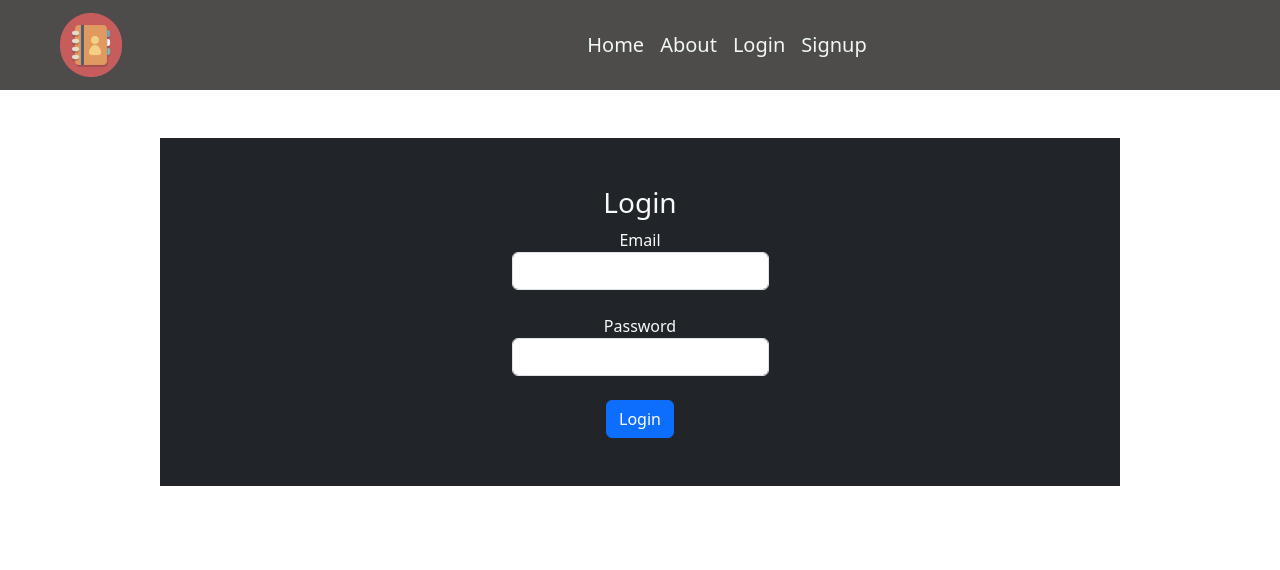
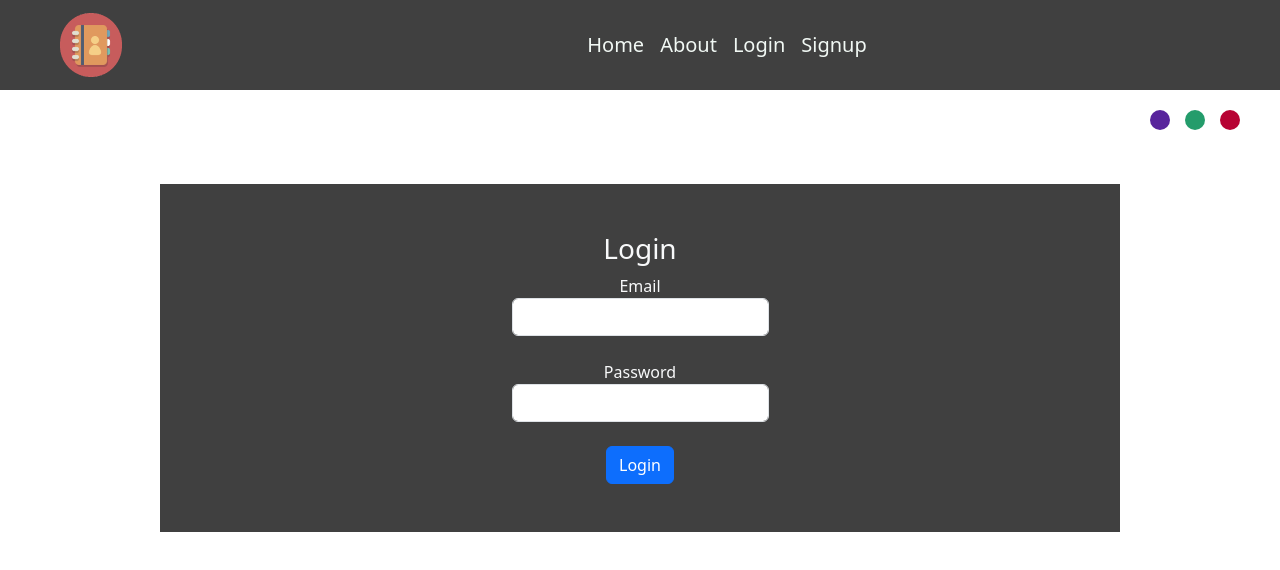
Before and after one commit to Bihabaha/ContactKeeper, a React (Vite) app in the folder frontend/: page /login in a window 1280 px wide. Shown: the top 570 px of the page. Built offline with nearby package versions, Linux system fonts and the light colour scheme.

Commit message:
ThemeSelector

```diff
--- a/frontend/src/App.jsx
+++ b/frontend/src/App.jsx
@@ -9,6 +9,7 @@ import Register from "./Components/Register/Register";
 import { useAuthContext } from "./hooks/useAuthContext";
 import Page from "./Components/Page/Page";
 import Contacts from "./Components/Contacts/Contacts";
+import ThemeSelector from "./Components/ThemeSelector/ThemeSelector";
 
 const App = () => {
   const { user } = useAuthContext();
@@ -18,6 +19,7 @@ const App = () => {
 "
     >
       <Navbar />
+      <ThemeSelector/>
       <Routes>
         <Route path="/" element={user ? <Home /> : <Navigate to="/page" />} />
         <Route path="/about" element={<About />} />
--- a/frontend/src/Components/Home/Home.jsx
+++ b/frontend/src/Components/Home/Home.jsx
@@ -20,7 +20,7 @@ const Home = () => {
       }
     });
     const json = await response.json();
-    console.log(json)
+
     if (response.ok) {
      dispatch({type:"SET_CONTACTS",payload:json})
     }
--- a/frontend/src/Components/Login/Login.jsx
+++ b/frontend/src/Components/Login/Login.jsx
@@ -1,7 +1,8 @@
 import React, { useState } from 'react'
 import { useLogin } from '../../hooks/useLogin'
-useLogin
+import { useTheme } from "../../hooks/UseContextHook";
 const Login = () => {
+  const {color}=useTheme()
 
   const [email,setEmail]= useState("")
   const [password,setPassword]=useState("")
@@ -13,8 +14,8 @@ const Login = () => {
 
   }
   return (
-    <div className='container w-75 bg-dark mt-5 text-center text-light '>
-      <form className='p-5' onSubmit={handleSubmit}>
+    <div className='container w-75  mt-5 text-center text-light '>
+      <form className='p-5' onSubmit={handleSubmit} style={{background:color}}>
       <h3 className='text-center'>Login</h3>
         <div className="mb-3">
           <label  className="form-label">
--- a/frontend/src/Components/Navbar/Navbar.jsx
+++ b/frontend/src/Components/Navbar/Navbar.jsx
@@ -4,10 +4,13 @@ import "./Navbar.css";
 import { Link } from "react-router-dom";
 import { useLogout } from "../../hooks/useLogout";
 import { useAuthContext } from "../../hooks/useAuthContext";
+import { useTheme } from "../../hooks/UseContextHook";
+
 useAuthContext;
 useLogout;
 useLogout;
 const Navbar = () => {
+  const {color}=useTheme()
   const { logout } = useLogout();
   const { user } = useAuthContext();
   const handleClick = () => {
@@ -16,7 +19,7 @@ const Navbar = () => {
 
   return (
     <div>
-      <nav className="navbar navbar-expand-lg ">
+      <nav className="navbar navbar-expand-lg "  style={{background:color}}>
         <div className="container-fluid">
           <Link className="navbar-brand  text-light" to="/">
             <img className="mx-5  "  src="/public/pictures/logo.png" />
--- /dev/null
+++ b/frontend/src/Components/ThemeSelector/ThemeSelector.css
@@ -0,0 +1,18 @@
+.themeSelector{
+    display: flex;
+    justify-content: flex-end;
+    align-items: center;
+    max-width: 1200px;
+    margin: 20px auto;
+}
+
+.theme-buttons div {
+    display: inline-block;
+    width: 20px;
+    height: 20px;
+    cursor: pointer;
+    margin-left: 15px;
+    border-radius:50%
+
+
+}
--- /dev/null
+++ b/frontend/src/Components/ThemeSelector/ThemeSelector.jsx
@@ -0,0 +1,19 @@
+import React from 'react'
+import "./ThemeSelector.css"
+import { useTheme } from '../../hooks/UseContextHook'
+const themeColors= ["#58249c","#249c6b","#b70233"]
+const ThemeSelector = () => {
+    const {changeColor}=useTheme()
+  return (
+    <div className='themeSelector'>
+
+        <div className="theme-buttons">
+{themeColors.map(color=>(
+    <div key={color} onClick={()=>changeColor(color)} style={{background:color}} />
+))}
+        </div>
+    </div>
+  )
+}
+
+export default ThemeSelector
--- /dev/null
+++ b/frontend/src/context/ThemeContex.jsx
@@ -0,0 +1,26 @@
+import React, { createContext,useReducer } from "react";
+export const ThemeContext = createContext()
+export const  themeReducer=(state,action)=>{
+    switch(action.type){
+        case "CHANGE_COLOR":
+          return{
+            ...state,color:action.payload
+          }
+
+        default :
+        return state
+    }
+}
+export function ThemeProvider({children}){
+const[state,dispatch]=useReducer(themeReducer,{
+    color:"#404040"
+})
+const changeColor=(color)=>{
+    dispatch({type:"CHANGE_COLOR",payload:color})
+}
+    return(
+        <ThemeContext.Provider value={{...state,changeColor}}>
+            {children}
+        </ThemeContext.Provider>
+    )
+}
--- /dev/null
+++ b/frontend/src/hooks/UseContextHook.jsx
@@ -0,0 +1,12 @@
+import { useContext } from "react";
+
+import { ThemeContext } from "../context/ThemeContex";
+
+
+export const useTheme=()=>{
+    const context = useContext(ThemeContext)
+    if(context===undefined){
+        throw  new Error(" usetheme() must defined inside ThemeProvider")
+    }
+    return context
+}
--- a/frontend/src/main.jsx
+++ b/frontend/src/main.jsx
@@ -1,20 +1,25 @@
-import React from 'react'
-import ReactDOM from 'react-dom/client'
-import App from './App.jsx'
-import './index.css'
-import {BrowserRouter} from "react-router-dom"
-import "bootstrap/dist/css/bootstrap.min.css"
-import "bootstrap/dist/js/bootstrap.min.js"
+import React from "react";
+import ReactDOM from "react-dom/client";
+import App from "./App.jsx";
+import "./index.css";
+import { BrowserRouter } from "react-router-dom";
+import "bootstrap/dist/css/bootstrap.min.css";
+import "bootstrap/dist/js/bootstrap.min.js";
 
+import { ContactContextProvider } from "./context/ContactContext.jsx";
+import { AuthContextProvider } from "./context/AuthContext.jsx";
+import { ThemeProvider } from "./context/ThemeContex.jsx";
+ReactDOM.createRoot(document.getElementById("root")).render(
+  <React.StrictMode>
+    <ThemeProvider>
+      <BrowserRouter>
+        <AuthContextProvider>
+          <ContactContextProvider>
 
-
-import { ContactContextProvider } from './context/ContactContext.jsx'
-import { AuthContextProvider } from './context/AuthContext.jsx'
-
-ReactDOM.createRoot(document.getElementById('root')).render(
-  <React.StrictMode>
-  <BrowserRouter>
-<AuthContextProvider><ContactContextProvider> <App /></ContactContextProvider></AuthContextProvider>
-  </BrowserRouter>
-  </React.StrictMode>,
-)
+            <App />
+          </ContactContextProvider>
+        </AuthContextProvider>
+      </BrowserRouter>
+    </ThemeProvider>
+  </React.StrictMode>
+);
```
